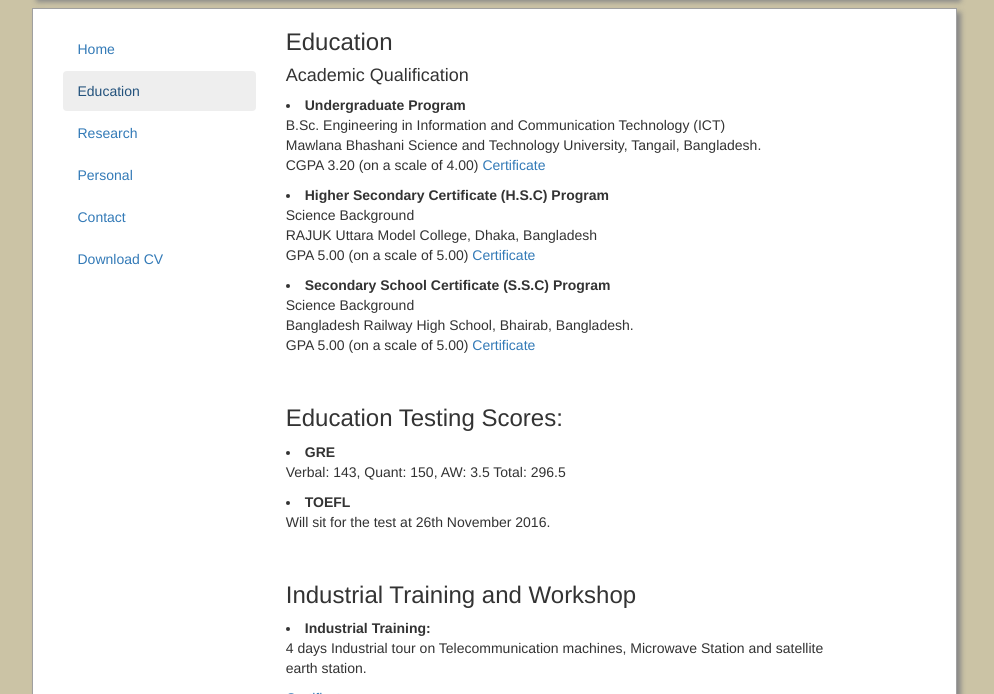
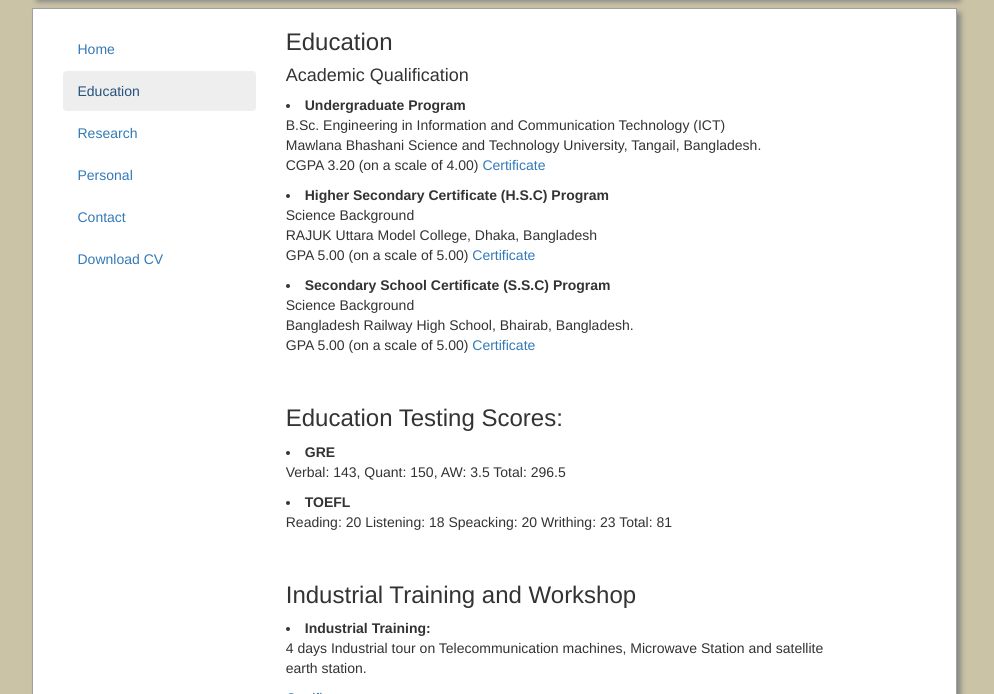
Before and after one commit to binoybarman/binoybarman.github.io, a plain HTML site: page index.html in a window 1280 px wide. Both pictures are taken after a click on the item "Education". Shown: the part 106-800 px from the top of the page, without its empty margins (146-1140 px from the left). Drawn offline with nearby package versions, Linux system fonts and the light colour scheme.

Commit message:
Update index.html

```diff
--- a/index.html
+++ b/index.html
@@ -90,7 +90,7 @@
                         <li><b>GRE</b>
                           <p> Verbal: 143, Quant: 150, AW: 3.5 Total: 296.5</p></li>
                         <li><b>TOEFL</b>
-                          <p> Will sit for the test at 26th November 2016. </p></li><br>
+                          <p> Reading: 20 Listening: 18 Speacking: 20 Writhing: 23 Total: 81  </p></li><br>
 
 
 
```
